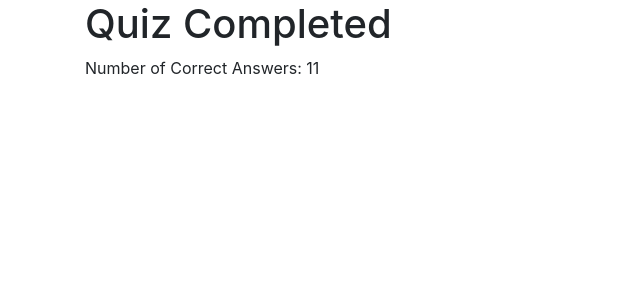
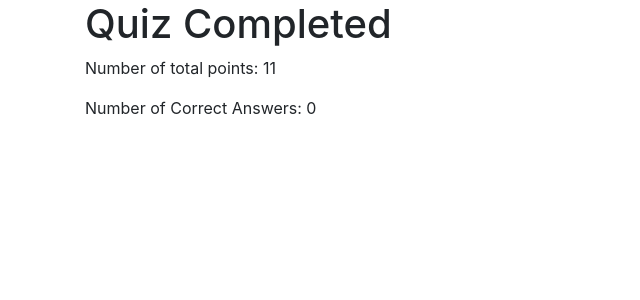
Before and after one commit to juhum/QuizApp, a Flask app: page /quiz/completed in a window 1280 px wide. Shown: the part 56-356 px from the top of the page, without its empty margins (0-640 px from the left). Run offline with Flask 3, Linux system fonts and the light colour scheme; a user stored in the database is signed in; parts of the project's set-up code (start-up, migrations or seed data) failed here and were passed over; some libraries are stand-ins or nearby versions.

Commit message:
current_quiz_points and total_points

```diff
--- a/website/templates/quiz_completed.html
+++ b/website/templates/quiz_completed.html
@@ -3,5 +3,6 @@
 
 {% block content %}
     <h1>Quiz Completed</h1>
-    <p>Number of Correct Answers: {{ correct_answers }}</p>
+    <p>Number of total points: {{ total_points }}</p>
+    <p>Number of Correct Answers: {{ current_quiz_points }}</p>
 {% endblock %}
--- a/website/views.py
+++ b/website/views.py
@@ -1,6 +1,6 @@
 from flask import Blueprint, render_template, request, redirect, url_for, flash
 from flask_login import login_required, current_user
-from .models import User, Questions, Question_choices, User_question_answers
+from .models import User, Questions, Question_choices, User_question_answers, Quiz_attempt
 from website import db
 
 views = Blueprint('views', __name__)
@@ -19,6 +19,12 @@ def quiz():
     choices = Question_choices.query.all()
     current_question_index = int(request.args.get('question_index', 0))
     user = current_user  # Assuming you are using Flask-Login's current_user
+
+    # Reset the points for the current quiz
+    if current_question_index == 0:
+        Quiz_attempt.query.filter_by(user_id=current_user.user_id).delete()
+        db.session.commit()
+
 
     if request.method == 'POST':
         question_id = int(request.form.get('question_id'))
@@ -59,11 +65,16 @@ def submit_answer(question_id):
     user_answer = User_question_answers(user_id=current_user.user_id, question_id=question_id,
                                         choice_id=selected_choice_id, is_right_choice=is_right_choice)
     db.session.add(user_answer)
+    quiz_attempt = Quiz_attempt(user_id=current_user.user_id, question_id=question_id,
+                                choice_id=selected_choice_id, is_right_choice=is_right_choice)
+    db.session.add(quiz_attempt)
+
     db.session.commit()
 
     print('Current points before update:', current_user.points)
     if is_right_choice:
         current_user.points += 1
+        quiz_attempt.points += 1
         print('Current points after update:', current_user.points)
         db.session.commit()
 
@@ -75,8 +86,8 @@ def submit_answer(question_id):
         return redirect(url_for('views.quiz', question_index=next_question_index))
     else:
         # Quiz completed, redirect to the completion page
+        print("Quiz attempt points:", quiz_attempt.points)
         return redirect(url_for('views.quiz_completed'))
-
 
 
 @views.route('/quiz/completed')
@@ -86,6 +97,11 @@ def quiz_completed():
     user_answers = User_question_answers.query.filter_by(user_id=current_user.user_id).all()
 
     # Calculate the number of correct answers
-    correct_answers = sum(answer.is_right_choice for answer in user_answers)
+    total_points = sum(answer.is_right_choice for answer in user_answers)
 
-    return render_template('quiz_completed.html', correct_answers=correct_answers, user=current_user)
+    # Retrieve the points for the current quiz
+    quiz_attempts = Quiz_attempt.query.filter_by(user_id=current_user.user_id).all()
+    current_quiz_points = sum(attempt.points for attempt in quiz_attempts)
+
+    return render_template('quiz_completed.html', total_points=total_points,
+                           current_quiz_points=current_quiz_points, user=current_user)
```
Also changed, not shown: website/models.py (+9 -0 lines), instance/database.db.
